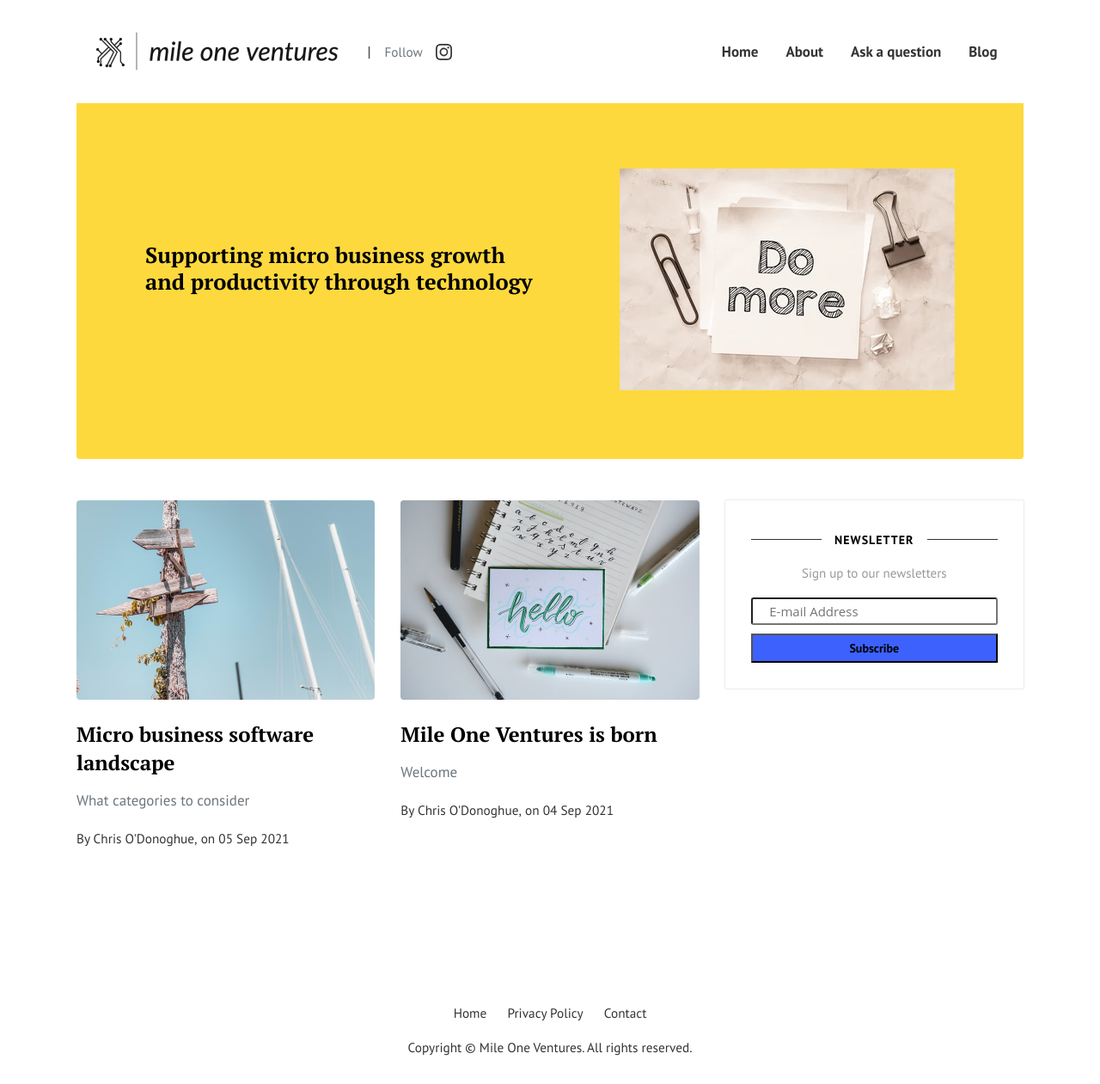
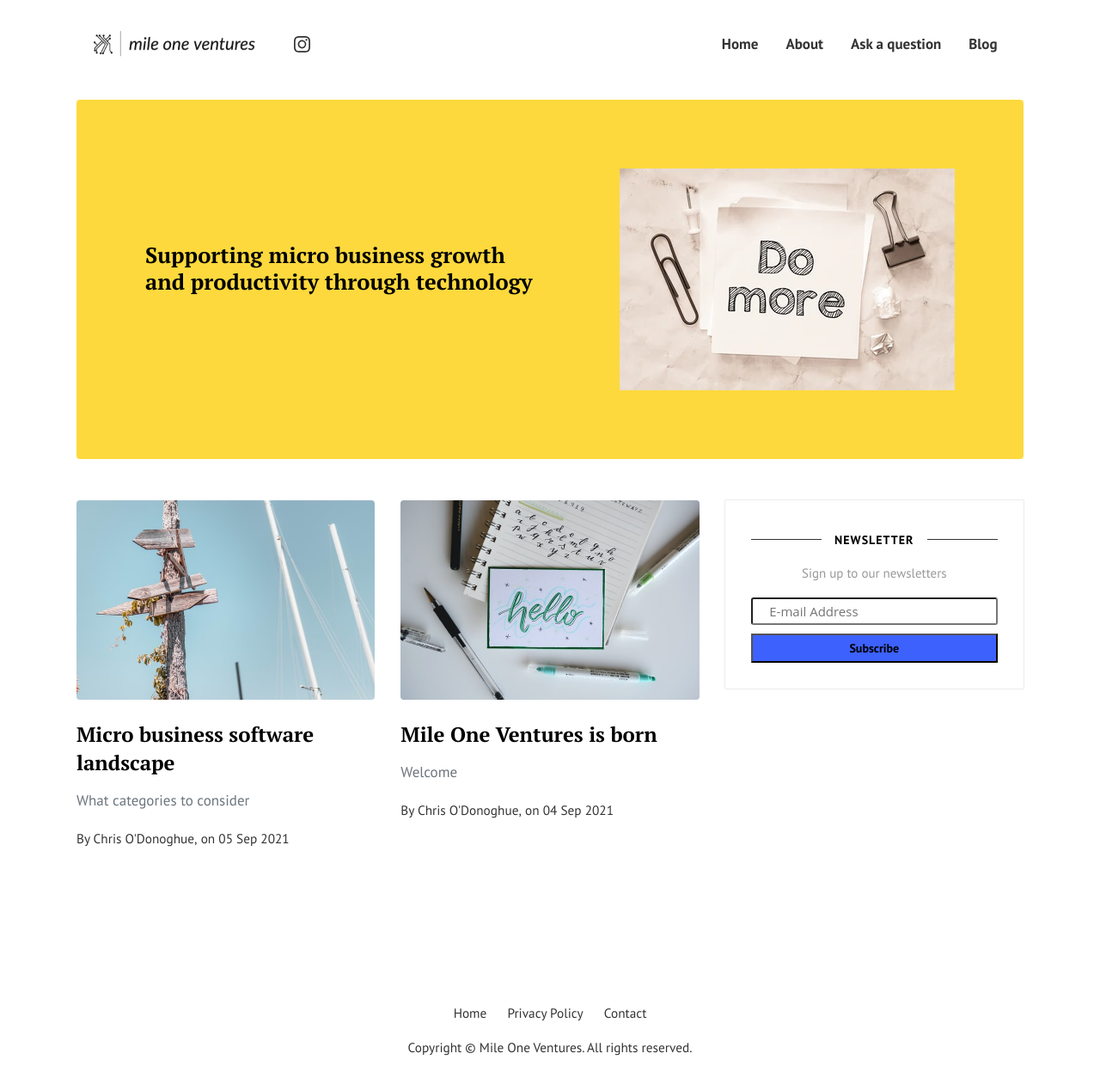
Before and after one commit to mile-one-ventures/mile-one-ventures.github.io, a Jekyll site: the page built from index.html, in a window 1280 px wide and 1261 px high. Shown: the whole window at 86% size. Built offline with Jekyll 4.4.1, drawn with Linux system fonts in a browser that asks for light colours; the list of posts is cut into pages by our own code; comment, search, counter and statistics services are not loaded.

Commit message:
Update default.html

```diff
--- a/_layouts/default.html
+++ b/_layouts/default.html
@@ -40,18 +40,18 @@ gtag('config', '{{site.ganalytics}}');
 
           <a class="navbar-brand text-dark font-weight-bold big d-flex align-items-center" href="{{site.baseurl}}/">
           {% if site.logo %}
-          <img class="mr-2" src="{{site.baseurl}}/{{site.logo}}" alt="logo">
+          <img class="mr-2" src="{{site.baseurl}}/{{site.logo}}" alt="Mile One Ventures" style="width: 200px;">
           {% else %}
           <span class="d-none d-md-inline-block">{{ site.title }}</span>
           {% endif %}
-          </a> |
+          </a>
 
 
           <div class="d-flex align-items-center">
 
-            <span class="ml-3 text-muted small">Follow</span>
+            <!--<span class="ml-3 text-muted small">Follow</span>
 
-            <!--<a class="d-inline-block social-icon" target="_blank" href="{{site.social.twitter}}">
+            <a class="d-inline-block social-icon" target="_blank" href="{{site.social.twitter}}">
               <svg xmlns="http://www.w3.org/2000/svg" width="19" height="19" fill="currentColor" class="bi bi-twitter" viewBox="0 0 16 16">
               <path d="M5.026 15c6.038 0 9.341-5.003 9.341-9.334 0-.14 0-.282-.006-.422A6.685 6.685 0 0 0 16 3.542a6.658 6.658 0 0 1-1.889.518 3.301 3.301 0 0 0 1.447-1.817 6.533 6.533 0 0 1-2.087.793A3.286 3.286 0 0 0 7.875 6.03a9.325 9.325 0 0 1-6.767-3.429 3.289 3.289 0 0 0 1.018 4.382A3.323 3.323 0 0 1 .64 6.575v.045a3.288 3.288 0 0 0 2.632 3.218 3.203 3.203 0 0 1-.865.115 3.23 3.23 0 0 1-.614-.057 3.283 3.283 0 0 0 3.067 2.277A6.588 6.588 0 0 1 .78 13.58a6.32 6.32 0 0 1-.78-.045A9.344 9.344 0 0 0 5.026 15z"/>
             </svg>
```
